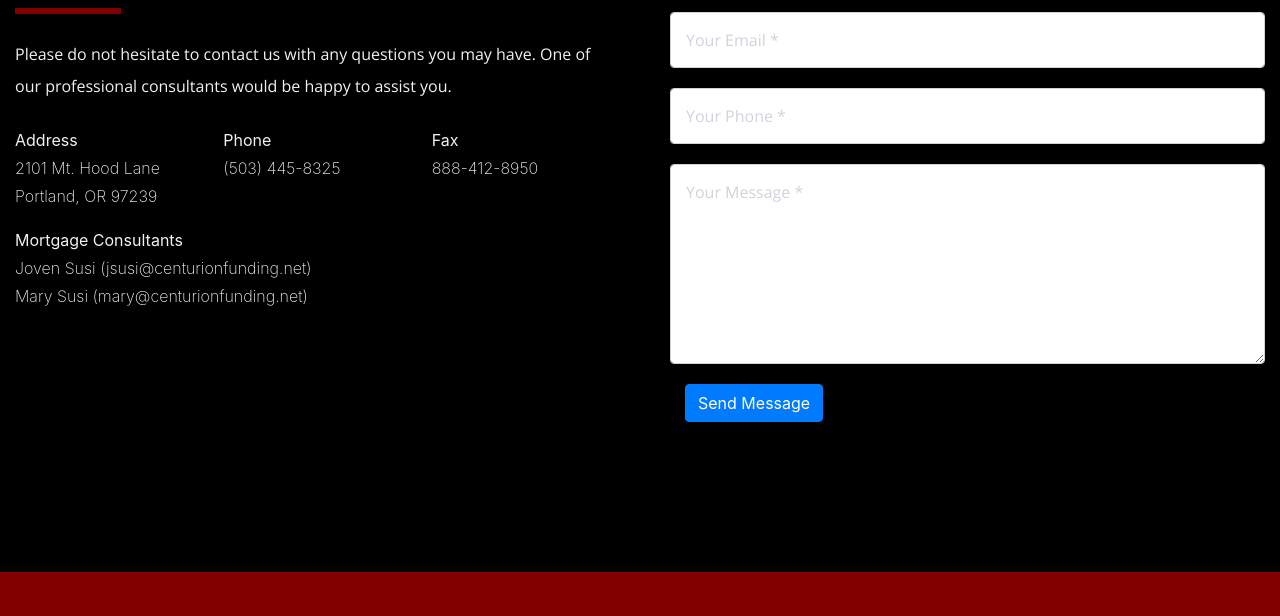
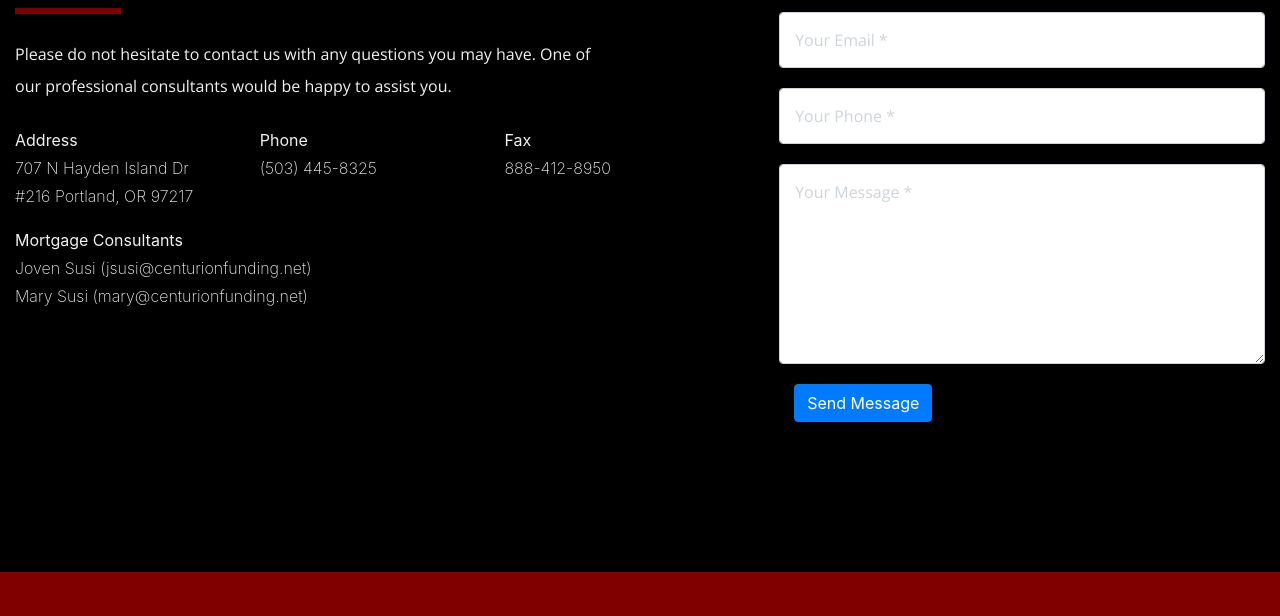
Before and after one commit to bcenita/bcenita.github.io, a website with bundled scripts: page contact.html in a window 1280 px wide. Shown: the part 256-872 px from the top of the page. Built offline with nearby package versions, Linux system fonts and the light colour scheme; a web font is replaced by a local one.

Commit message:
Changed address

```diff
--- a/contact.html
+++ b/contact.html
@@ -56,7 +56,7 @@
     <!-- About -->
     <section id="contact" class="bg-black intro-section">
       <div class="row">
-        <div class="col-lg-6">
+        <div class="col-lg-7">
           <div class="container contact-info">
             <h1 class="section-heading mb-4">Contact Us</h1>
             <hr class="red-line mb-4" align="left" />
@@ -65,8 +65,8 @@
               <div class="col-lg-4">
                 <div class="mb-3">
                   <span><b>Address</b></span> <br />
-                  <span>2101 Mt. Hood Lane</span> <br />
-                  <span>Portland, OR 97239</span>
+                  <span>707 N Hayden Island Dr</span> <br />
+                  <span>#216 Portland, OR 97217</span>
                 </div>
               </div>
               <div class="col-lg-4">
@@ -93,7 +93,7 @@
             </div>
           </div>
         </div>
-        <div class="col-lg-6">
+        <div class="col-lg-5">
           <div class="container contact-form-group">
             <form id="contactForm" name="sentMessage" novalidate="novalidate">
               <div class="form-group">
@@ -164,7 +164,7 @@
               <h4>Get in Touch</h4>
               <ul>
                 <li>
-                  2102 SW Mt. Hood Lane <br /> Portland OR 97239
+                  707 N Hayden Island Dr <br /> #216 Portland OR 97217
                 </li>
                 <li>
                   (503) 445-8325
```
Also changed, not shown: about.html (+1 -1 lines), apply.html (+1 -1 lines), index.html (+1 -1 lines), services.html (+1 -1 lines).
